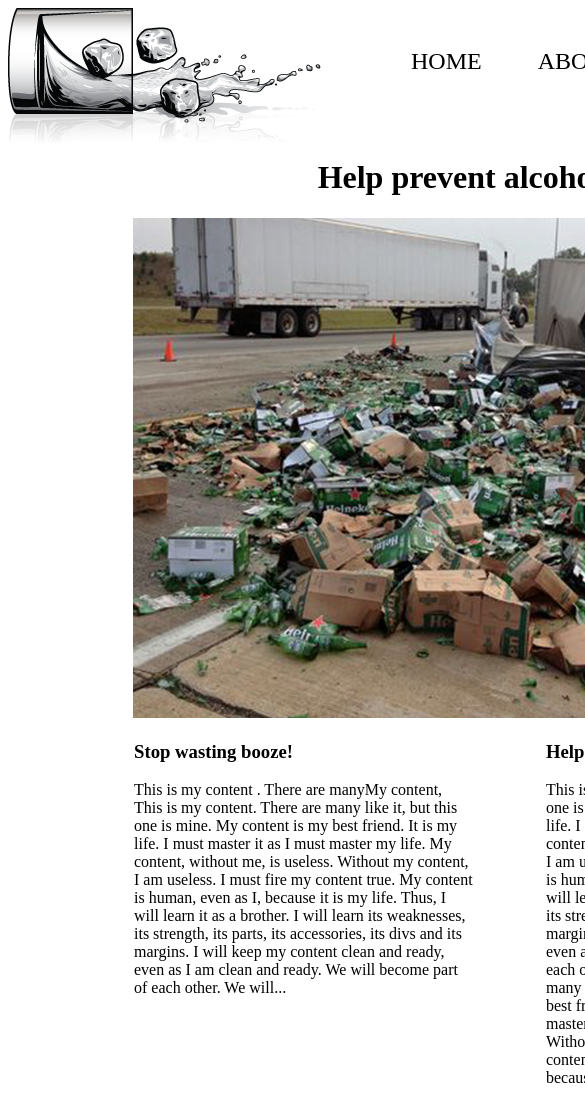
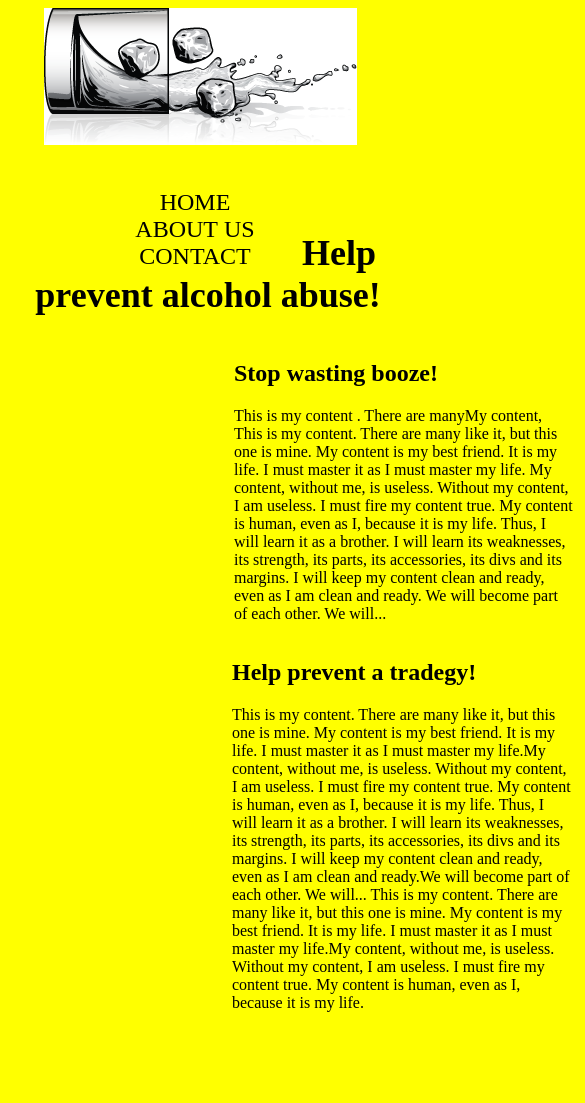
Before and after one commit to johnlagreco/JLagreco_MediaQueries, a plain HTML site: page index.html in a window 390 px wide. Shown: the top 1103 px of the page, 585 px wide, since content can reach past the window. After the commit the page ends 1028 px from the top, so only its background shows below. Drawn offline with Linux system fonts and the light colour scheme.

Commit message:
Finished iPad size query.

```diff
--- a/index.html
+++ b/index.html
@@ -27,14 +27,14 @@
 </div>
 
 <div id="para1">
-<p><h3>Stop wasting booze!</h3>This is my content
+<p><h2>Stop wasting booze!</h2>This is my content
 	. There are manyMy content,
 	This is my content. There are many like it, but this one is mine. My content is my best friend. It is my life. I must master it as I must master my life.
 	My content, without me, is useless. Without my content, I am useless. I must fire my content true. My content is human, even as I, because it is my life. Thus, I will learn it as a brother. I will learn its weaknesses, its strength, its parts, its accessories, its divs and its margins. I will keep my content clean and ready, even as I am clean and ready. We will become part of each other. We will...</p>
 </div>
 
 <div id="para2">
-<p><h3>Help prevent a tradegy!</h3>
+<p><h2>Help prevent a tradegy!</h2>
 	This is my content. There are many like it, but this one is mine.
 	My content is my best friend. It is my life. I must master it as I must master my life.My content, without me, is useless. Without my content, I am useless. I must fire my content true. My content is human, even as I, because it is my life. Thus, I will learn it as a brother. I will learn its weaknesses, its strength, its parts, its accessories, its divs and its margins. I will keep my content clean and ready, even as I am clean and ready.We will become part of each other. We will...
 	This is my content. There are many like it, but this one is mine.
--- a/styles.css
+++ b/styles.css
@@ -1,6 +1,6 @@
 #wrapper{
 	margin: 0 auto;
-	width: 1000px;
+	width: 979px;
 }
 
 .logo{
@@ -32,6 +32,7 @@ ul{
 #h1{
 	padding-top: 130px;
 	text-align: center;
+	font-size: x-large;
 }
 
 .pic{
@@ -50,3 +51,74 @@ ul{
 	width: 340px;
 	padding-left: 72px;
 }
+
+@media (max-width: 767px){
+
+	#wrapper{
+	margin: 0 auto;
+	width: 767px;
+	}
+
+	.logo{
+		padding-left: 226px;
+	}
+
+	body{
+		background-color: green;
+	}
+
+	ul{
+		padding-left: 124px;
+	}
+
+	.pic{
+		display: none;
+	}
+
+	#h1{
+		padding-top: 200px;
+	    text-align: center;
+	    font-size: large;
+	}
+
+	#para1{
+		padding-left: 160px;
+
+	}
+
+	#para2{
+		padding-left: 224px;
+
+	}
+}
+
+
+@media (max-width: 400px){
+
+	#wrapper{
+	margin: 0 auto;
+	width: 400px;
+	}
+
+	.logo{
+		padding-left: 36px;
+	}
+
+	body{
+		background-color: yellow;
+	}
+
+	ul{
+		padding-left: 62px;
+		width: 200px;
+	}
+
+	#h1{
+		padding-top: 200px;
+	    text-align: center;
+	    font-size: large;
+	}
+
+
+
+}
```
